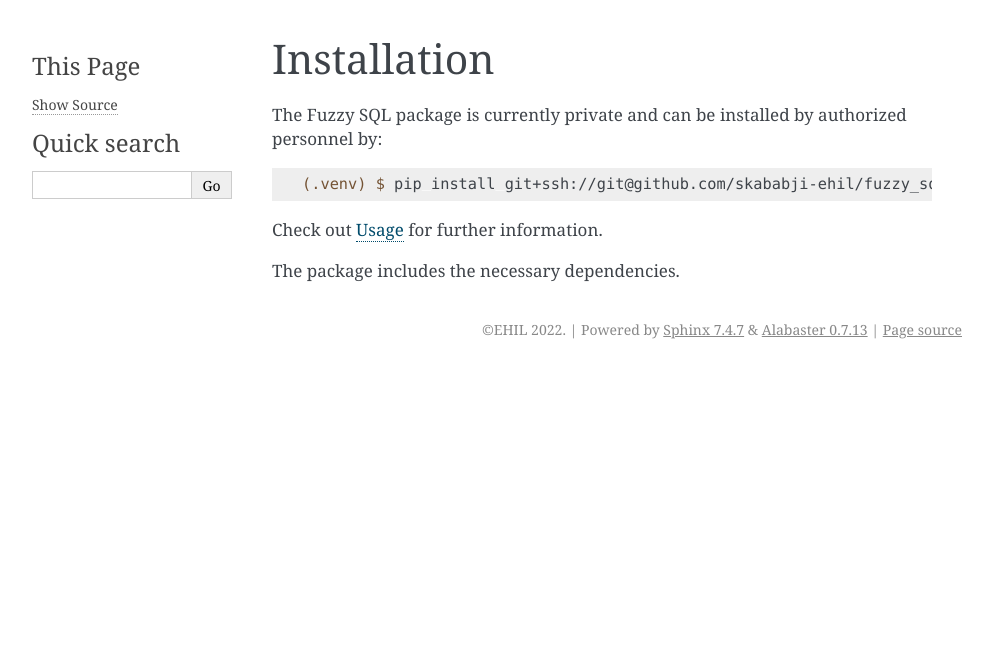
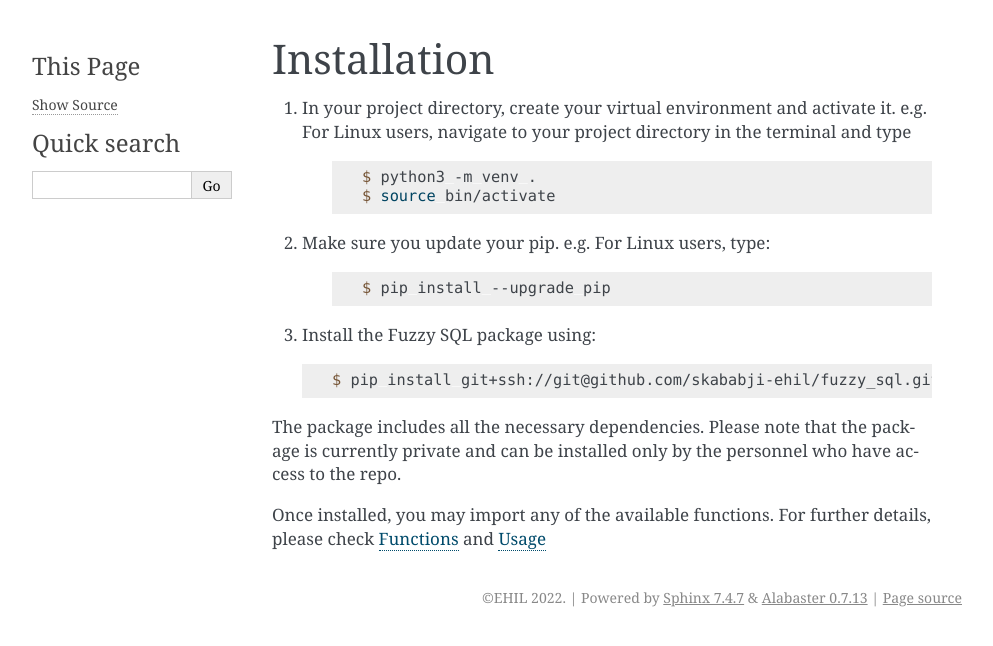
Before and after one commit to skababji-ehil/fuzzy_sql, a Sphinx documentation site: the page built from docs/installation.rst, in a window 1280 px wide. Shown: the top 646 px of the page, without its empty margins (148-1141 px from the left). Built offline with Sphinx 7.4.7, drawn with Linux system fonts in a browser that asks for light colours.

Commit message:
updated docs

```diff
--- a/docs/functions.rst
+++ b/docs/functions.rst
@@ -1,8 +1,11 @@
 Functions
 =========
 
+.. autofunction:: fuzzy_sql.fuzzy_sql.prep_data_for_db
 
-.. autofunction:: fuzzy_sql.fuzzy_sql.prep_data_for_db
+|
+
+.. autofunction:: fuzzy_sql.fuzzy_sql.make_table
 
 |
 
--- a/docs/installation.rst
+++ b/docs/installation.rst
@@ -1,12 +1,25 @@
 Installation
 ============
+#. In your project directory, create your virtual environment and activate it. e.g. For Linux users, navigate to your project directory in the terminal and type
 
-The Fuzzy SQL package is currently private and can be installed by authorized personnel by:
+    .. code-block:: console
 
-.. code-block:: console
+        $ python3 -m venv .
+        $ source bin/activate
 
-    (.venv) $ pip install git+ssh://git@github.com/skababji-ehil/fuzzy_sql.git#egg=fuzzy_sql
+#. Make sure you update your pip. e.g. For Linux users, type:
 
-Check out  :doc:`usage`  for further information.
+    .. code-block:: console
 
-The package includes the necessary dependencies.
+        $ pip install --upgrade pip
+
+
+#.  Install the Fuzzy SQL package using:
+
+    .. code-block:: console
+
+        $ pip install git+ssh://git@github.com/skababji-ehil/fuzzy_sql.git@v1.0.0-beta#egg=fuzzy_sql
+
+The package includes all the necessary dependencies. Please note that the package is currently private and can be installed only by the personnel who have access to the repo.
+
+Once installed, you may import any of the available functions. For further details, please check :doc:`/functions`  and :doc:`/usage`
```
Also changed, not shown: docs/usage.rst (+23 -0 lines), 2 other files.
